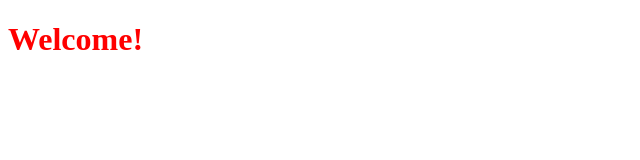
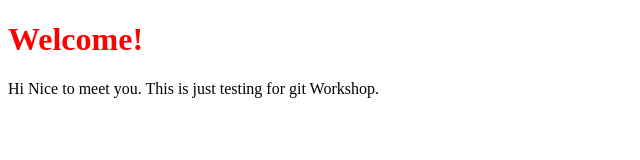
Before and after one commit to NErikaK/Git_Workshop, a plain HTML site: page index.html in a window 1280 px wide. Shown: the whole page, without its empty margins (0-640 px from the left). Drawn offline with Linux system fonts and the light colour scheme.

Commit message:
Added a para in html

```diff
--- a/index.html
+++ b/index.html
@@ -6,5 +6,6 @@
 </head>
 <body>
     <h1>Welcome!</h1>
+    <p>Hi Nice to meet you. This is just testing for git Workshop.</p>
 </body>
 </html>
```
